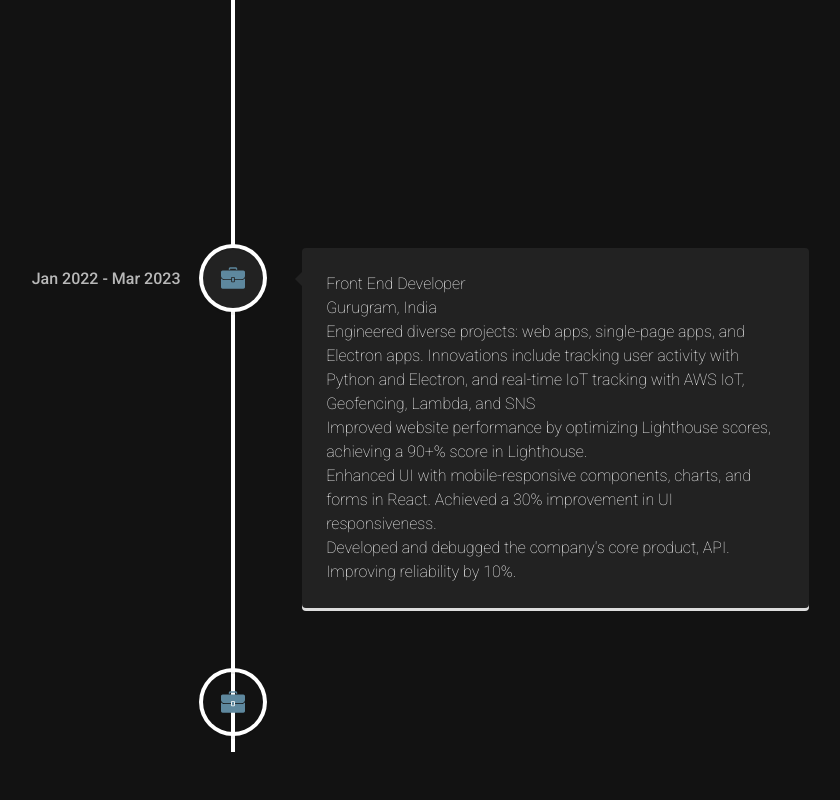
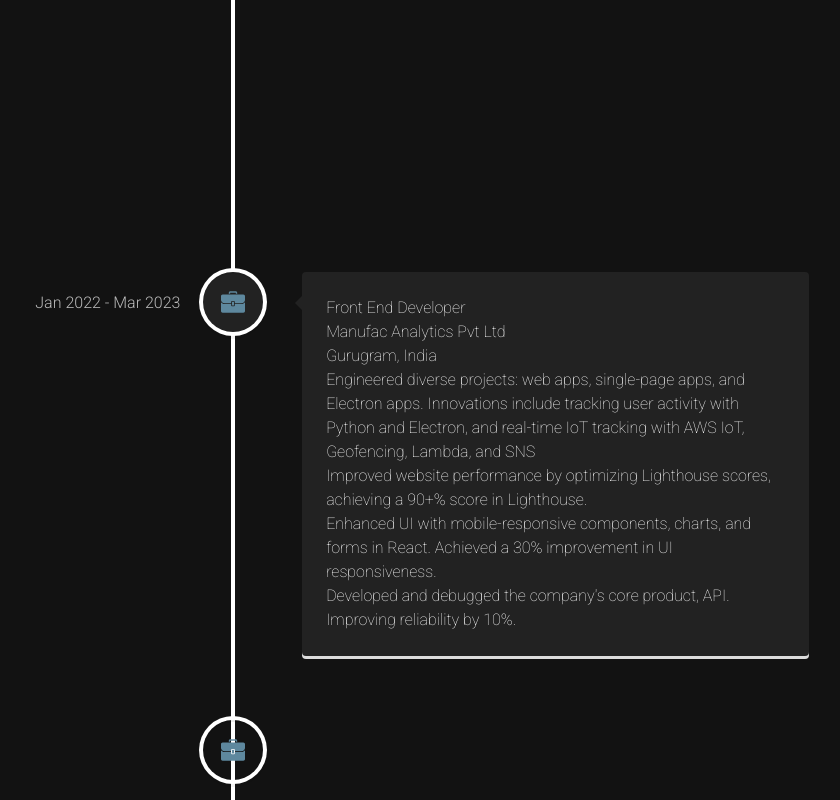
Before and after one commit to qur786/portfolio, a React (Vite) app: page / in a window 1280 px wide. Shown: the part 7430-8230 px from the top of the page, without its empty margins (407-1247 px from the left). Before the commit the page ends 8182 px from the top, so only its background shows below. Built offline with nearby package versions, Linux system fonts and the light colour scheme.

Commit message:
refactor: update ExperienceItem

```diff
--- a/src/components/Experience/index.tsx
+++ b/src/components/Experience/index.tsx
@@ -14,7 +14,8 @@ export function Experience(): JSX.Element {
         <ExperienceItem
           date="Apr 2023 - Sept 2023"
           icon={<JobIcon />}
-          location="Gurugram, India"
+          location={{ city: "Gurugram", country: "India" }}
+          company="Manufac Analytics Pvt Ltd"
           role="Software Development Engineer 1"
           work={[
             "Engineered diverse, innovative projects, spanning single and multi-page React applications, CLI tools, web applications, and crossplatform Electron apps strategically addressing complex challenges and delivering effective solutions.",
@@ -26,7 +27,8 @@ export function Experience(): JSX.Element {
         <ExperienceItem
           date="Jan 2022 - Mar 2023"
           icon={<JobIcon />}
-          location="Gurugram, India"
+          location={{ city: "Gurugram", country: "India" }}
+          company="Manufac Analytics Pvt Ltd"
           role="Front End Developer"
           work={[
             "Engineered diverse projects: web apps, single-page apps, and Electron apps. Innovations include tracking user activity with Python and Electron, and real-time IoT tracking with AWS IoT, Geofencing, Lambda, and SNS",
--- a/src/components/ExperienceItem/index.tsx
+++ b/src/components/ExperienceItem/index.tsx
@@ -5,16 +5,21 @@ interface ExperienceItemProps {
   date: string;
   icon: ReactNode;
   role: string;
-  location: string;
+  location: {
+    city: string;
+    country: string;
+  };
   work: string[];
+  company: string;
 }
 
 export function ExperienceItem({
   date,
   icon,
   role,
-  location,
+  location: { city, country },
   work,
+  company,
 }: ExperienceItemProps): JSX.Element {
   return (
     <VerticalTimelineElement
@@ -26,7 +31,14 @@ export function ExperienceItem({
     >
       <div className="flex flex-col gap-2">
         <h3 className="text-lg font-bold">{role}</h3>
-        <h4 className="text-md font-[500]">{location}</h4>
+        <div className="flex flex-row justify-between items-center">
+          <h4 className="text-md text-gray-200 font-light">{company}</h4>
+          <div>
+            <h4 className="text-sm text-right font-light">
+              {city}, {country}
+            </h4>
+          </div>
+        </div>
         <ul className="list-disc">
           {work.map((ele) => (
             <li key={ele}>{ele}</li>
--- a/src/main.tsx
+++ b/src/main.tsx
@@ -2,7 +2,7 @@ import { StrictMode } from "react";
 import ReactDOM from "react-dom/client";
 import { App } from "./App.tsx";
 import "@fontsource/roboto/100.css";
-import "@fontsource/roboto/500.css";
+import "@fontsource/roboto/300.css";
 import "@fontsource/roboto/700.css";
 import "@fontsource/roboto/900.css";
 import "./index.css";
```
